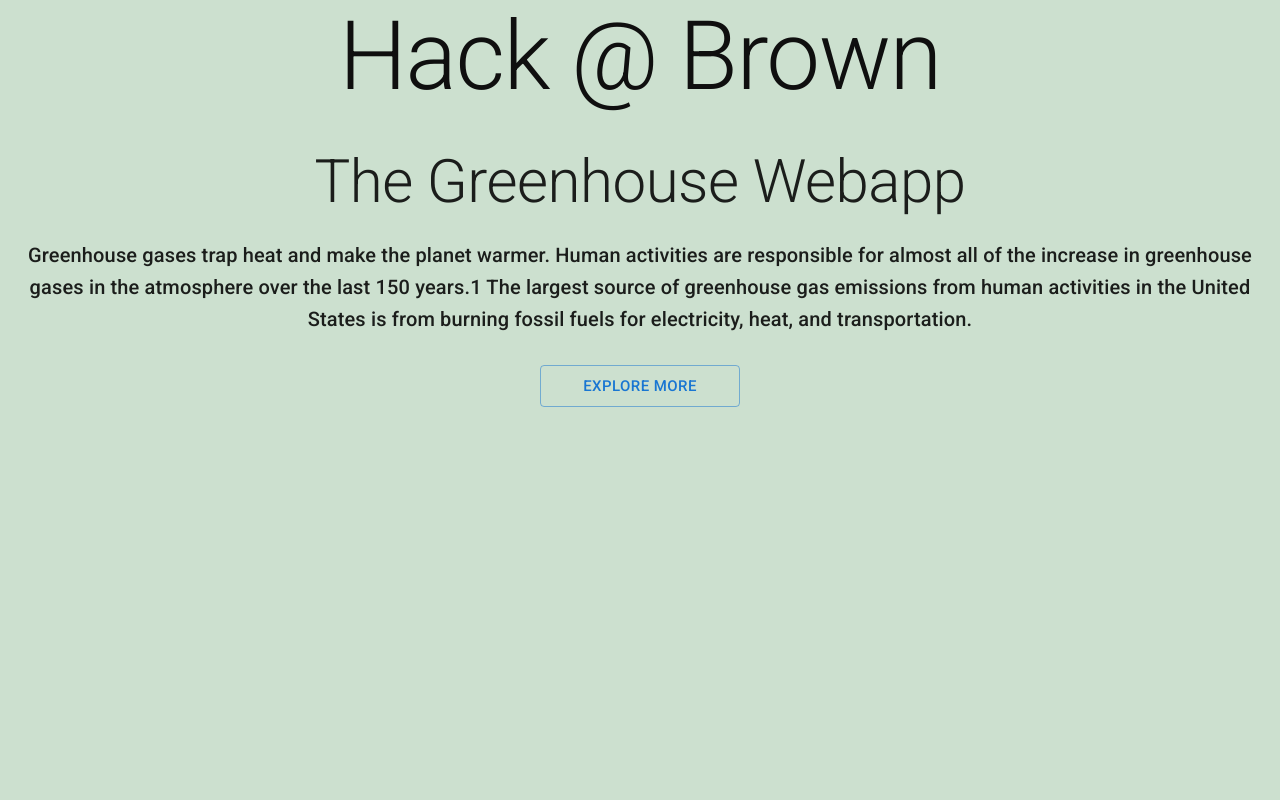
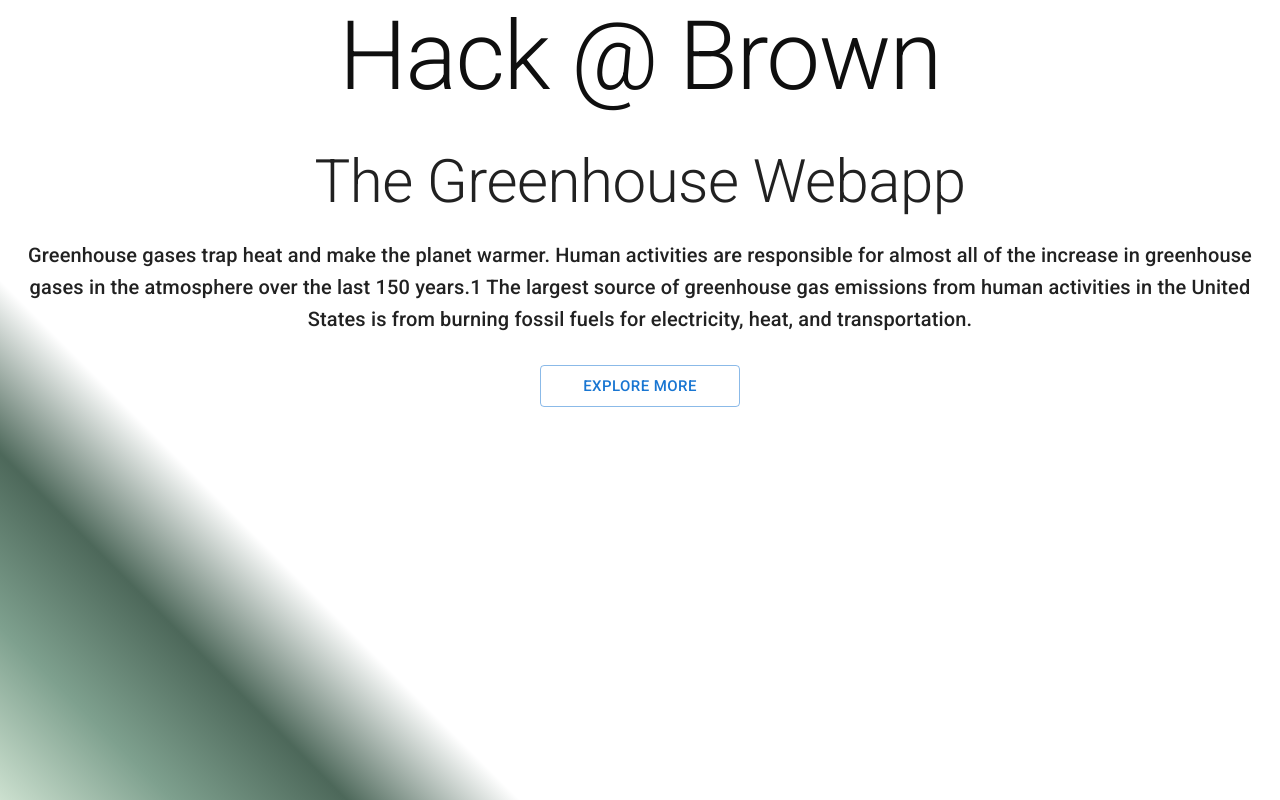
Before and after one commit to trajnishBrown/hack-at-brown, a React (Create React App) app: page / in a window 1280 px wide. Built offline with nearby package versions, Linux system fonts and the light colour scheme.

Commit message:
background

```diff
--- a/src/App.css
+++ b/src/App.css
@@ -13,8 +13,12 @@
   }
 }
 
+.body {
+  background: linear-gradient(45deg, #CCE0CF, #7EA08E, #4D685A, transparent 25%);
+}
+
 .App-header {
-  background-color: #2F4C33;
+  /* background-color: #2F4C33; */
   min-height: 100vh;
   display: flex;
   flex-direction: column;
--- a/src/App.js
+++ b/src/App.js
@@ -38,7 +38,7 @@
     <div className="App">
       <React.Fragment>
         <CssBaseline />
-        <Container maxWidth="100%" sx={{ height: "100vh", bgcolor: "#CCE0CF" }}>
+        <Container className="body" maxWidth="100%" sx={{ height: "100vh" }}>
           <Typography
             variant="h1"
             component="div"
```
